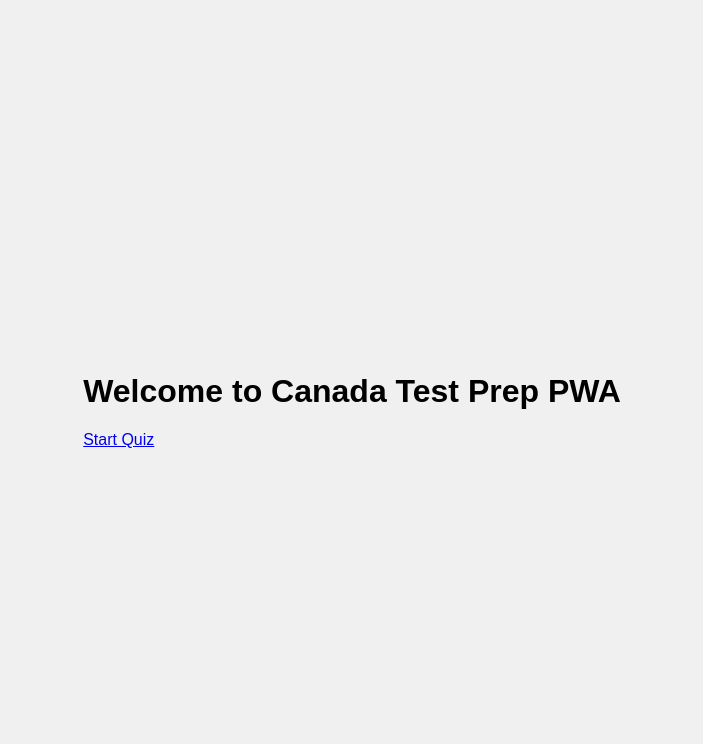
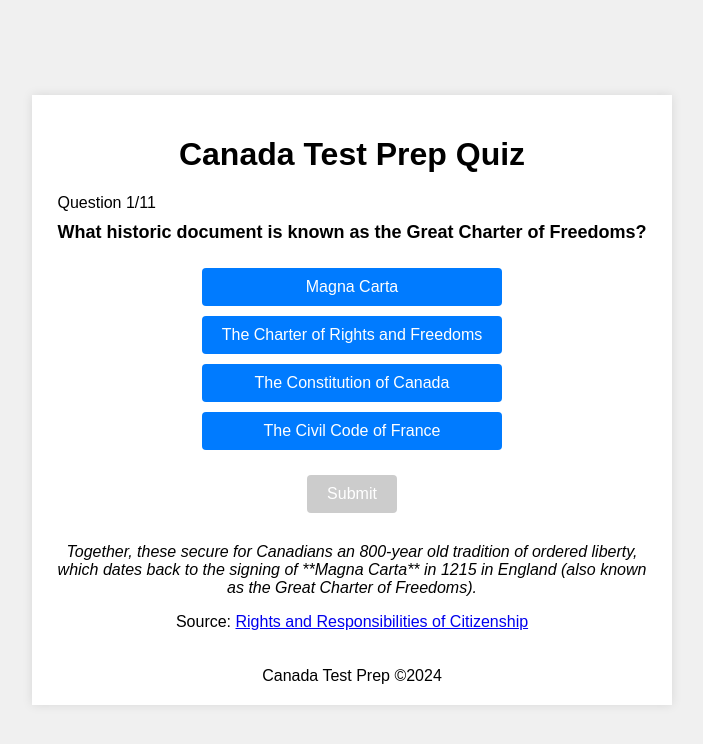
Before and after one commit to bslgrgr/canadatestprep, a Next.js app: page /canadatestprep/ in a window 1280 px wide. Shown: the top 744 px of the page, without its empty margins (288-991 px from the left). Built offline with nearby package versions, Linux system fonts and the light colour scheme.

Commit message:
remove main page; wait for submit

```diff
--- a/pages/index.tsx
+++ b/pages/index.tsx
@@ -1,23 +1,107 @@
+import { useState, useEffect } from 'react';
 import Head from 'next/head';
-import Link from 'next/link';
 
-const Home = () => {
+type PossibleAnswer = {
+  answer_text: string;
+  is_correct: boolean;
+};
+
+type Question = {
+  question: string;
+  possible_answers: PossibleAnswer[];
+  quote: string;
+  page: number;
+  paragraph: string;
+  online_page: string;
+};
+
+const Quiz = () => {
+  const [questions, setQuestions] = useState<Question[]>([]);
+  const [currentQuestion, setCurrentQuestion] = useState(0);
+  const [selectedAnswer, setSelectedAnswer] = useState<number | null>(null);
+  const [score, setScore] = useState(0);
+  const [showScore, setShowScore] = useState(false);
+
+  useEffect(() => {
+    fetch('/canadatestprep/questions.json')
+      .then((response) => response.json())
+      .then((data) => setQuestions(data));
+  }, []);
+
+  const handleAnswerSelect = (index: number) => {
+    setSelectedAnswer(index);
+  };
+
+  const handleSubmit = () => {
+    if (selectedAnswer === null) return;
+
+    if (questions[currentQuestion].possible_answers[selectedAnswer].is_correct) {
+      setScore(score + 1);
+    }
+
+    const nextQuestion = currentQuestion + 1;
+    if (nextQuestion < questions.length) {
+      setCurrentQuestion(nextQuestion);
+      setSelectedAnswer(null);
+    } else {
+      setShowScore(true);
+    }
+  };
+
+  if (questions.length === 0) {
+    return <div>Loading...</div>;
+  }
+
   return (
-    <div>
+    <div className="quiz-container">
       <Head>
-        <title>Canada Test Prep</title>
-        <meta name="viewport" content="width=device-width, initial-scale=1.0" />
-        <link rel="manifest" href="/canadatestprep/manifest.json" />
-        <meta name="theme-color" content="#000000" />
+        <title>Canada Test Prep Quiz</title>
         <link rel="stylesheet" href="/canadatestprep/styles.css" />
-        <link rel="icon" href="/canadatestprep/favicon.png" />
       </Head>
-      <h1>Welcome to Canada Test Prep PWA</h1>
-      <Link href="/quiz">
-        Start Quiz
-      </Link>
+      <header className="quiz-header">
+        <h1>Canada Test Prep Quiz</h1>
+      </header>
+      <main className="quiz-main">
+        {showScore ? (
+          <div className="score-section">
+            You scored {score} out of {questions.length}
+          </div>
+        ) : (
+          <>
+            <div className="question-section">
+              <div className="question-count">
+                <span>Question {currentQuestion + 1}</span>/{questions.length}
+              </div>
+              <div className="question-text">{questions[currentQuestion].question}</div>
+            </div>
+            <div className="answer-section">
+              {questions[currentQuestion].possible_answers.map((answer, index) => (
+                <button
+                  key={index}
+                  onClick={() => handleAnswerSelect(index)}
+                  className={`answer-button ${selectedAnswer === index ? 'selected' : ''}`}
+                >
+                  {answer.answer_text}
+                </button>
+              ))}
+            </div>
+            <button onClick={handleSubmit} className="submit-button" disabled={selectedAnswer === null}>
+              Submit
+            </button>
+            <div className="quote-section">
+              <blockquote>{questions[currentQuestion].quote}</blockquote>
+              <p>
+                Source: <a href={questions[currentQuestion].online_page} target="_blank" rel="noopener noreferrer">{questions[currentQuestion].paragraph}</a>
+              </p>
+            </div>
+          </>
+        )}
+      </main>
+      <footer className="quiz-footer">
+        Canada Test Prep ©2024
+      </footer>
     </div>
   );
-}
+};
 
-export default Home;
+export default Quiz;
--- a/public/styles.css
+++ b/public/styles.css
@@ -59,8 +59,25 @@ body {
     transition: background-color 0.3s;
 }
 
-.answer-button:hover {
+.answer-button.selected {
     background-color: #0056b3;
+}
+
+.submit-button {
+    margin-top: 20px;
+    padding: 10px 20px;
+    font-size: 16px;
+    cursor: pointer;
+    background-color: #28a745;
+    color: white;
+    border: none;
+    border-radius: 4px;
+    transition: background-color 0.3s;
+}
+
+.submit-button:disabled {
+    background-color: #ccc;
+    cursor: not-allowed;
 }
 
 .score-section {
```
Also changed, not shown: pages/quiz.tsx (deleted, +0 -96 lines).
